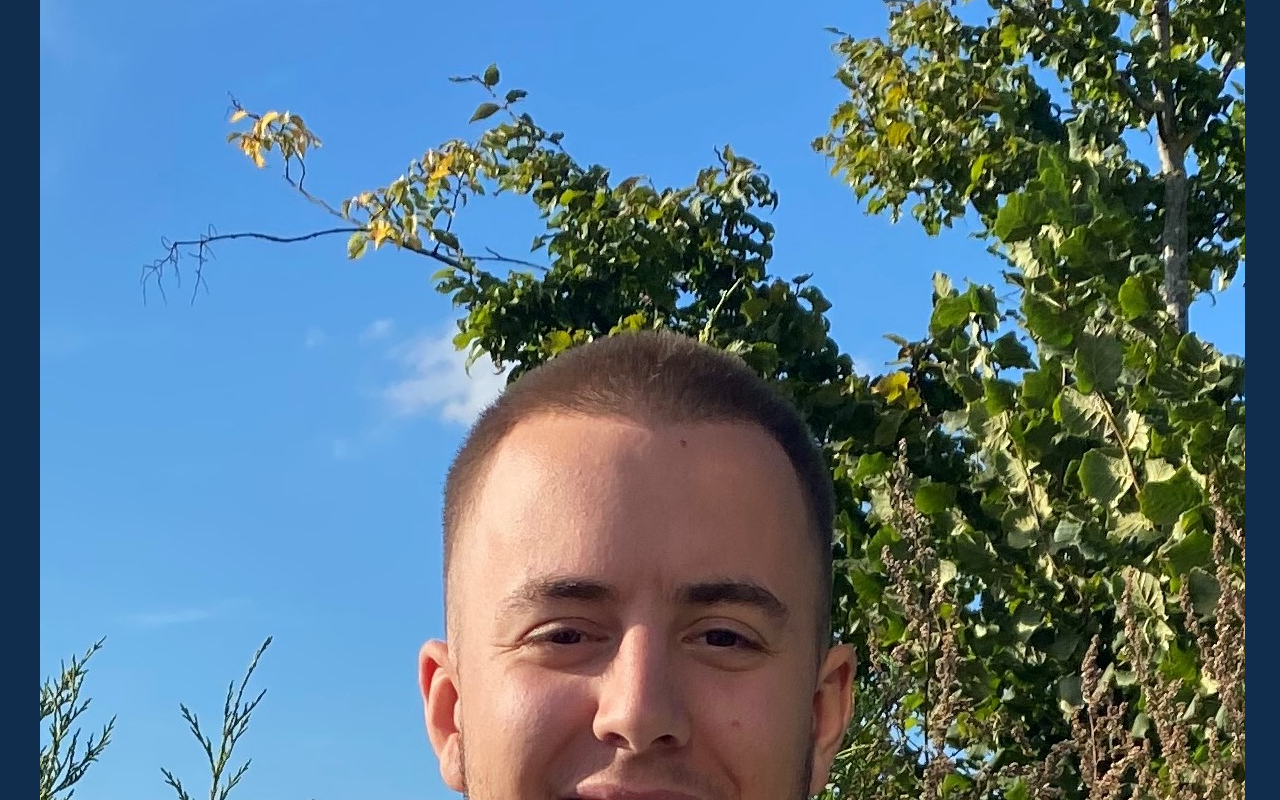
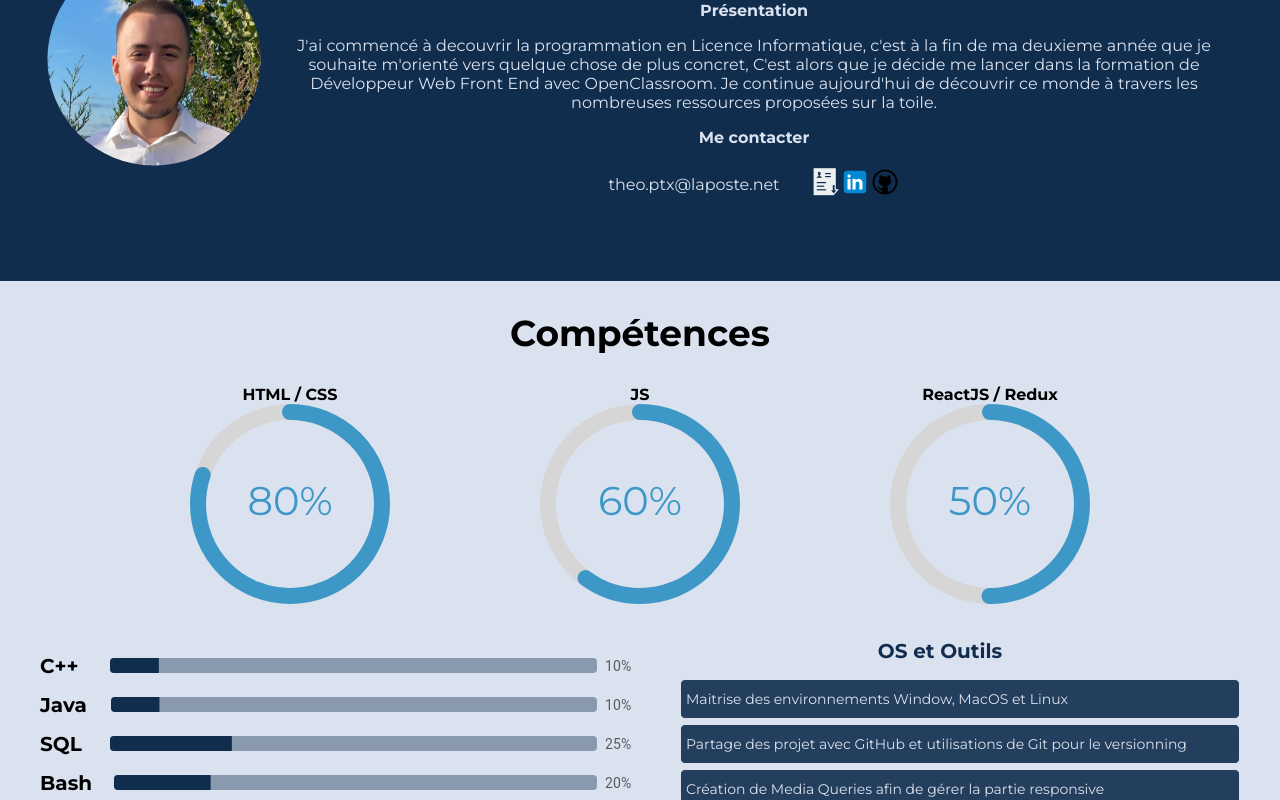
Before and after one commit to PuteauxTheo/portfolioPuteauxTheo, a React (Create React App) app: page / in a window 1280 px wide. Shown: the part 680-1480 px from the top of the page. Built offline with nearby package versions, Linux system fonts and the light colour scheme.

Commit message:
add style

```diff
--- a/src/style/css/style.css
+++ b/src/style/css/style.css
@@ -21,35 +21,35 @@ a {
 #header {
   background-color: #DBE2EF;
 }
-#header .content {
+#header .header {
   display: flex;
   flex-direction: column;
   align-items: center;
 }
-#header .content .welcome {
+#header .header .welcome {
   margin: 150px 15% 75px 15%;
   color: #112D4E;
   font-size: 36px;
 }
-#header .content .welcome .name {
+#header .header .welcome .name {
   color: #112D4E;
 }
-#header .content .welcome .job {
+#header .header .welcome .job {
   font-size: 24px;
 }
-#header .content .read-more {
+#header .header .read-more {
   padding-bottom: 150px;
 }
-#header .content button {
+#header .header button {
   outline: none;
 }
-#header .content .btn-read-more {
+#header .header .btn-read-more {
   background: #112D4E;
   color: #112D4E;
   z-index: 1;
   border-radius: 5px;
 }
-#header .content .btn-read-more:after {
+#header .header .btn-read-more:after {
   position: absolute;
   content: "";
   width: 100%;
@@ -60,17 +60,17 @@ a {
   background: #112D4E;
   transition: all 0.3s ease;
 }
-#header .content .btn-read-more:hover {
+#header .header .btn-read-more:hover {
   color: #F9F7F7;
 }
-#header .content .btn-read-more:hover:after {
+#header .header .btn-read-more:hover:after {
   top: 0;
   height: 100%;
 }
-#header .content .btn-read-more:active {
+#header .header .btn-read-more:active {
   top: 2px;
 }
-#header .content .custom-btn {
+#header .header .custom-btn {
   width: auto;
   height: 40px;
   padding: 10px 25px;
@@ -86,54 +86,122 @@ a {
 #about {
   color: #DBE2EF;
   background-color: #112D4E;
+  padding: 30px 0px;
 }
-#about .content .title {
+#about .aboutme {
+  display: flex;
+  padding-bottom: 30px;
+}
+#about .aboutme .description .title {
   display: flex;
   justify-content: center;
   padding: 30px;
   font-size: 36px;
   margin: 0;
 }
-#about .content .aboutme {
-  display: grid;
-  grid-template-columns: repeat(2, 1fr);
-  padding-bottom: 30px;
-}
-#about .content .aboutme .description .identity {
+#about .aboutme .description .identity {
   text-align: right;
   line-height: 30px;
 }
-#about .content .aboutme .description .presentation {
+#about .aboutme .description .presentation {
   text-align: center;
 }
-#about .content .aboutme .description .language-used {
+#about .aboutme .description .language-used {
   text-align: right;
   margin: 30px;
 }
-#about .content .aboutme .profil-pic {
+#about .aboutme .description .contact-me {
+  text-align: center;
+  display: block;
+}
+#about .aboutme .description .contact-me-data {
+  display: flex;
+  justify-content: center;
+}
+#about .aboutme .description .contact-me-data p {
+  margin: 20px 15px;
+  align-self: center;
+}
+#about .aboutme .description .contact-me-data .logo {
+  display: flex;
+  align-items: center;
+  margin: 20px 15px;
+}
+#about .aboutme .profil-pic {
   display: flex;
   justify-content: center;
   flex-direction: column;
 }
-#about .content .aboutme .profil-pic .img {
+#about .aboutme .profil-pic .img {
   display: flex;
   overflow: hidden;
   height: 300px;
-  margin-left: 100px;
 }
-#about .content .aboutme .profil-pic .img img {
+#about .aboutme .profil-pic .img img {
   clip-path: circle(40%);
   height: 100%;
   width: auto;
 }
-#about .content .aboutme .profil-pic .contact-me {
-  text-align: left;
+
+#skills {
+  background-color: #DBE2EF;
+}
+#skills .skills .title {
+  display: flex;
+  justify-content: center;
+  padding: 30px;
+  font-size: 36px;
+  margin: 0;
+}
+#skills .skills-main-langage {
+  display: flex;
+  justify-content: space-evenly;
+}
+#skills .skills-main-langage .circle-percent {
+  display: flex;
+  flex-direction: column;
+  align-items: center;
+}
+#skills .skills-other-langage {
+  padding: 35px 0px;
+  display: grid;
+  grid-template-columns: 1fr 1fr;
+}
+#skills .skills-other-langage .other-langage .linear-percent {
+  display: flex;
+  align-items: center;
+  margin: 15px auto;
+}
+#skills .skills-other-langage .other-langage .linear-percent h4 {
+  width: 50px;
+  font-size: 20px;
+}
+#skills .skills-other-langage .tool-supp h4 {
+  display: flex;
+  justify-content: center;
+  font-size: 20px;
+  color: #112D4E;
+}
+#skills .skills-other-langage .tool-supp ul {
+  list-style-type: none;
+}
+#skills .skills-other-langage .tool-supp ul li {
+  background-color: rgba(17, 45, 78, 0.9);
+  color: #DBE2EF;
   display: block;
-  margin-left: 20px;
+  border-radius: 5px;
+  border: 1px solid #DBE2EF;
+  margin: 5px auto;
+  padding: 10px 5px;
+  font-size: 14px;
 }
-#about .content .aboutme .profil-pic .contact-me .logo {
-  display: flex;
-  justify-content: left;
+
+.MuiLinearProgress-barColorPrimary {
+  background-color: red;
+}
+
+.MuiLinearProgress-colorSecondary {
+  color: red;
 }
 
 #display-projects {
@@ -147,6 +215,7 @@ a {
 #display-projects .content .title {
   display: flex;
   justify-content: center;
+  font-size: 36px;
 }
 #display-projects .content .display-projects {
   display: grid;
@@ -271,8 +340,4 @@ a {
   top: 2px;
 }
 
-#display-projects:nth-child(even) {
-  background-color: red;
-}
-
 /*# sourceMappingURL=style.css.map */
--- a/src/style/sass/components/about.scss
+++ b/src/style/sass/components/about.scss
@@ -1,8 +1,13 @@
 #about {
     color: #DBE2EF;
+    background-color: #112D4E;
+    padding: 30px 0px;
 
-    background-color: #112D4E;
-    .content {
+    .aboutme {
+        display: flex;
+        padding-bottom: 30px;
+
+        .description {
             .title {
                 display: flex;
                 justify-content: center;
@@ -11,53 +16,64 @@
                 margin: 0;
             }
 
-        .aboutme{
-            display: grid;
-            grid-template-columns: repeat(2, 1fr);
-            padding-bottom: 30px;
-            .description{
-
-                .identity{
+            .identity {
                 text-align: right;
                 line-height: 30px;
             }
-                .presentation{
+
+            .presentation {
                 text-align: center;
             }
-                .language-used{
+
+            .language-used {
                 text-align: right;
                 margin: 30px;
+            }
+
+            .contact-me {
+                text-align: center;
+                display: block;
+
+                &-data {
+                    display: flex;
+                    justify-content: center;
+
+                    p {
+                        margin: 20px 15px;
+                        align-self: center;
+                    }
+
+                    .logo {
+                        display: flex;
+                        align-items: center;
+                        margin: 20px 15px;
+
+                    }
+                }
+
             }
 
 
 
         }
+
         .profil-pic {
             display: flex;
             justify-content: center;
             flex-direction: column;
-                .img{
+
+            .img {
                 display: flex;
                 overflow: hidden;
                 height: 300px;
-                    margin-left: 100px;
+
                 img {
                     clip-path: circle(40%);
                     height: 100%;
                     width: auto;
                 }
             }
-                .contact-me{
-                    text-align: left;
-                    display: block;
-                    margin-left: 20px;
-                    .logo{
-                        display: flex;
-                        justify-content: left;
 
         }
     }
 }
-        }
-    }
-}
--- a/src/style/sass/components/displayprojects.scss
+++ b/src/style/sass/components/displayprojects.scss
@@ -9,6 +9,7 @@
         .title {
             display: flex;
             justify-content: center;
+            font-size: 36px;
         }
 
         .display-projects {
@@ -160,7 +161,3 @@
         }
     }
 }
-
-#display-projects:nth-child(even) {
-    background-color: red;
-}
--- a/src/style/sass/components/header.scss
+++ b/src/style/sass/components/header.scss
@@ -1,7 +1,7 @@
 #header {
     background-color: #DBE2EF;
 
-    .content {
+    .header{
         display: flex;
         flex-direction: column;
         align-items: center;
--- /dev/null
+++ b/src/style/sass/components/skills.scss
@@ -0,0 +1,68 @@
+#skills {
+    background-color: #DBE2EF;
+
+    .skills {
+        .title {
+            display: flex;
+            justify-content: center;
+            padding: 30px;
+            font-size: 36px;
+            margin: 0;
+        }
+        &-main-langage{
+            display: flex;
+            justify-content: space-evenly;
+            .circle-percent{
+                display: flex;
+                flex-direction: column;
+                align-items: center;
+            }
+        }
+        &-other-langage{
+            padding: 35px 0px;
+            display: grid;
+            grid-template-columns: 1fr 1fr;
+            .other-langage{
+                .linear-percent{
+                    display: flex;
+                    align-items: center;
+                    margin: 15px auto;
+                    h4{
+                        width: 50px;
+                        font-size: 20px;
+                    }
+                }
+            }
+            .tool-supp{
+                h4{
+                    display: flex;
+                    justify-content: center;
+                    font-size: 20px;
+                    color: #112D4E;
+                }
+                ul{
+                    list-style-type: none;
+                    li{
+                        background-color: rgba($color: #112D4E, $alpha: 0.9);
+                        color: #DBE2EF;
+                        display: block;
+                        border-radius: 5px;
+                        border: 1px solid #DBE2EF;
+                        margin: 5px auto;
+                        padding: 10px 5px;
+                        font-size: 14px;
+                    }
+                }
+            }
+        }
+    }
+
+}
+
+.MuiLinearProgress-barColorPrimary{
+    background-color: red;
+}
+
+.MuiLinearProgress-colorSecondary{
+    color: red;
+}
--- a/src/style/sass/main.scss
+++ b/src/style/sass/main.scss
@@ -4,5 +4,6 @@
 
 @import './components/header.scss';
 @import './components/about.scss';
+@import './components/skills.scss';
 @import './components/displayprojects.scss';
 @import './components/footer.scss';
```
Also changed, not shown: 1 other file (tests, documents, lock files or other folders). Lines whose indentation alone changed are shown as unchanged.
